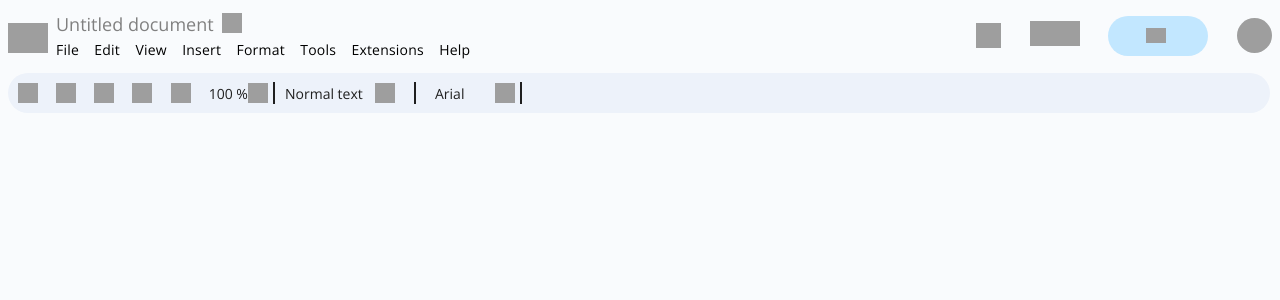
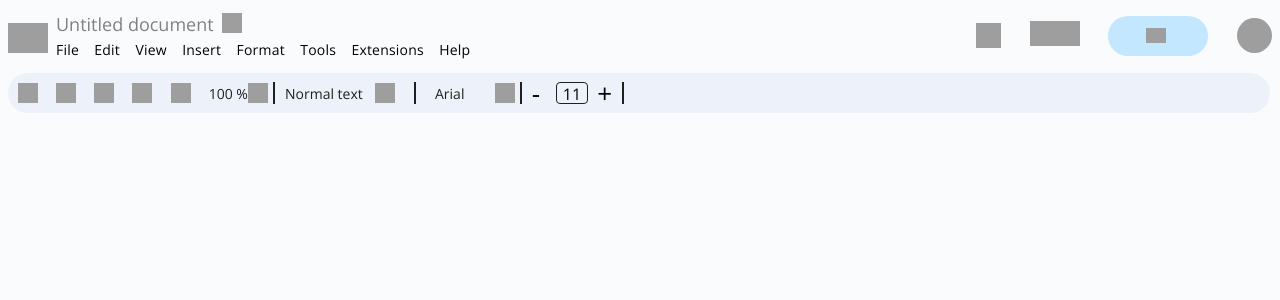
Before and after one commit to ARTHANUR/google-docs-clone, a React (Create React App) app: page / in a window 1280 px wide. Shown: the top 300 px of the page. Built offline with nearby package versions, Linux system fonts and the light colour scheme; grey boxes are pictures that could not be loaded.

Commit message:
tool3 done

```diff
--- a/src/components/Components.css
+++ b/src/components/Components.css
@@ -171,3 +171,26 @@
     align-items: center;
     font-size: 14px;
 }
+
+/* tool3 ///////////////////////////////////////////////// */
+
+.tool3{
+    width: 90px;
+    display: flex;
+    justify-content: space-around;
+    align-items: center;
+}
+.tool3>.extra{
+    width: 15px;
+    font-size: 26px;
+    line-height: 28px;
+    border-radius: 4;
+}
+.tool3>.number{
+    font-size: 14;
+    border: 1px solid #1f1f1f;
+    border-radius: 4px;
+    width: 30px;
+    height: 20px;
+    text-align: center;
+}
--- a/src/components/Tools.jsx
+++ b/src/components/Tools.jsx
@@ -16,6 +16,7 @@ const Tools = () => {
                     </div>
                 </div>
                 <div className="line" />
+                {/* ///////////////////////////////////////////////  */}
                 <div className="tool2">
                     <div className="extra">
                         <span>Normal text</span>
@@ -28,6 +29,13 @@ const Tools = () => {
                     </div>
                 </div>
                 <div className="line"></div>
+                {/* //////////////////////////////////////////////////// */}
+                <div className="tool3">
+                    <span className="extra">-</span>
+                    <span className="number">11</span>
+                    <span className="extra">+</span>
+                </div>
+                <div className="line"></div>
             </div>
         </>
     );
```
